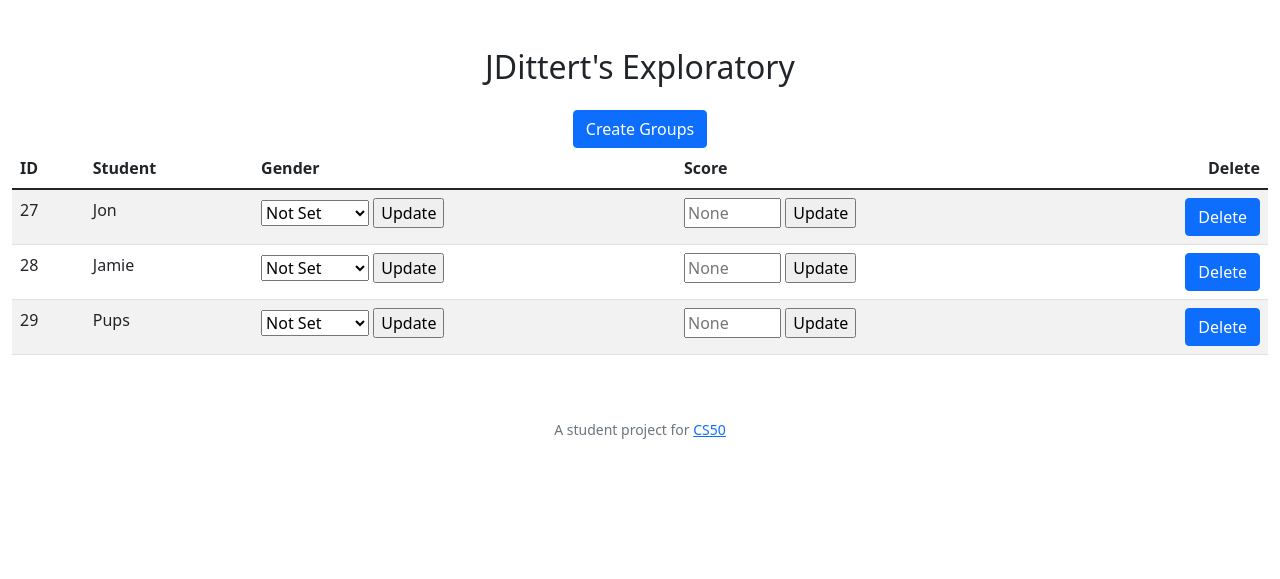
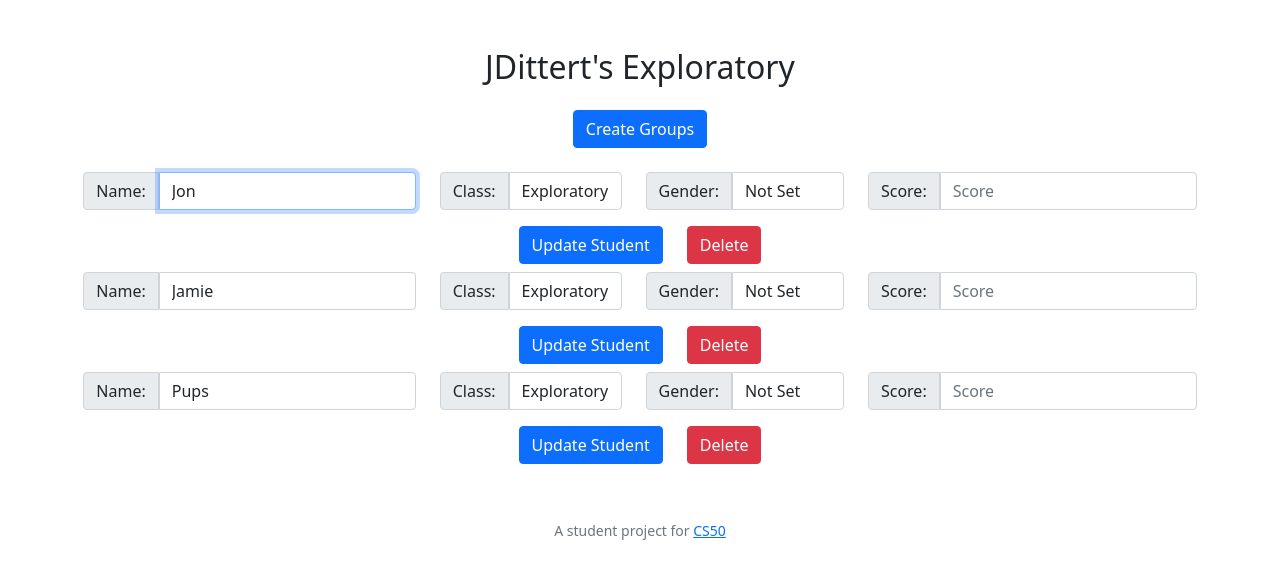
Before and after one commit to jdittert/cs50final, a Flask app: a page that uses templates/edit.html in a window 1280 px wide. Shown: the part 76-655 px from the top of the page. Run offline with Flask 2, Linux system fonts and the light colour scheme; a user stored in the database is signed in; some libraries are stand-ins or nearby versions.

Commit message:
edit student page works as forms

```diff
--- a/app.py
+++ b/app.py
@@ -159,8 +159,9 @@ def edit():
     classname = period_id[0]["class"]
     students = db.execute("SELECT * FROM students WHERE class = ?", periodx)
     genders = db.execute("SELECT * FROM gender")
+    classes = db.execute("SELECT * FROM classes WHERE teacher = ?", session["user_id"])
 
-    return render_template("edit.html", name=name, period=period, classname=classname, students=students, genders=genders)
+    return render_template("edit.html", name=name, period=period, classname=classname, students=students, genders=genders, classes=classes)
 
 @app.route("/gender_hetero", methods=["POST"])
 @login_required
@@ -406,6 +407,12 @@ def restore():
 
     return redirect("/classes")
 
+@app.route("/update", methods=["POST"])
+@login_required
+def update():
+    # Update all fields for a given student
+    return apology("TODO", 400)
+
 @app.route("/update_gender", methods=["POST"])
 @login_required
 def update_gender():
--- a/templates/edit.html
+++ b/templates/edit.html
@@ -8,31 +8,46 @@
     <div class="mb-4">
         <h2>{{ name }}'s {{ period }}</h2>
     </div>
-    <div>
+    <div class="mb-4">
         <form action="/randomize?period={{ classname }}" method="post">
             <button class="btn btn-primary" type="submit" id="randomize" name="randomize">Create Groups</button>
         </form>
     </div>
-    <div>
-    <table class="table table-striped">
-        <thead>
-            <tr>
-                <th class="text-start">ID</th>
-                <th class="text-start">Student</th>
-                <th class="text-start col-auto">Gender</th>
-                <th class="text-start col-auto">Score</th>
-                <th class="text-end">Delete</th>
-            </tr>
-        </thead>
-        <tbody>
-            {% for student in students %}
-                <tr>
-                    <td class="text-start">{{ student.id }}</td>
-                    <td class="text-start">{{ student.name }}</td>
-                    <td class="text-start">
-                        <form action="/update_gender?studentid={{ student.id }}&period={{ classname }}" method="post">
-                            <select name="gender">
-                                <option disabled selected>Not Set</option>
+    <div class="container-fluid">
+        {% for student in students %}
+            <form class="row gy-3 mb-2 justify-content-center" action="/update?studentid={{ student.id }}&period={{ classname }}" method="post">
+                <div class="col-auto">
+                    <div class="input-group">
+                        <div class="input-group-text">
+                        <label for="name">Name:</label>
+                        </div>
+                        <input autocomplete="off" autofocus class="form-control mx-auto w-auto" id="name" name="name" value="{{ student.name }}" type="text">
+                    </div>
+                </div>
+                <div class="col-auto">
+                    <div class="input-group">
+                        <div class="input-group-text">
+                        <label for="class">Class:</label>
+                        </div>
+                        <select class="form-control mx-auto w-auto" id="class" name="class">
+                            <option disabled selected>Class</option>
+                            {% for class in classes %}
+                                {% if class.class == period %}
+                                    <option selected>{{ class.class }}</option>
+                                {% else %}
+                                    <option>{{ class.class }}</option>
+                                {% endif %}
+                            {% endfor %}
+                        </select>
+                    </div>
+                </div>
+                <div class="col-auto">
+                    <div class="input-group">
+                        <div class="input-group-text">
+                        <label for="gender">Gender:</label>
+                        </div>
+                        <select class="form-control mx-auto w-auto" id="gender" name="gender">
+                            <option selected>Not Set</option>
                                 {% for gender in genders %}
                                     {% if gender.id == student.gender %}
                                         <option selected>{{ gender.gender }}</option>
@@ -40,24 +55,27 @@
                                         <option>{{ gender.gender }}</option>
                                     {% endif %}
                                 {% endfor %}
-                            </select>
-                            <input type="submit" value="Update">
-                        </form>
-                    </td>
-                    <td class="text-start">
-                        <form action="/update_score?studentid={{ student.id }}&period={{ classname }}" method="post">
-                            <input placeholder="{{ student.score }}" id="score" name="score" type="number" min="0" max="100">
-                            <input type="submit" value="Update">
-                        </form>
-                    </td>
-                    <td class="text-end">
-                        <form action="/delete?studentid={{ student.id }}&period={{ classname }}" method="post">
-                            <button class="btn btn-primary" type="submit" id="delete{{ student.id }}" name="delete{{ student.id }}">Delete</button>
-                        </form>
-                    </td>
-                </tr>
-            {% endfor %}
-        </tbody>
-    </table>
+                        </select>
+                    </div>
+                </div>
+                <div class="col-auto">
+                    <div class="input-group">
+                        <div class="input-group-text">
+                        <label for="class">Score:</label>
+                        </div>
+                        <input class="form-control mx-auto w-auto" id="score" name="score" placeholder="Score" value="{{ student.score }}" type="number">
+                    </div>
+                </div>
+                <div class="col-auto">
+                    <button class="btn btn-primary mx-auto w-auto" type="submit">Update Student</button>
+                </div>
+                <div class="col-auto">
+                    <form action="/delete?studentid={{ student.id }}&period={{ classname }}" method="post">
+                        <button class="btn btn-danger" type="submit" id="delete{{ student.id }}" name="delete{{ student.id }}">Delete</button>
+                    </form>
+                </div>
+            </form>
+        {% endfor %}
     </div>
+
 {% endblock %}
```
Also changed, not shown: 2 other files.
